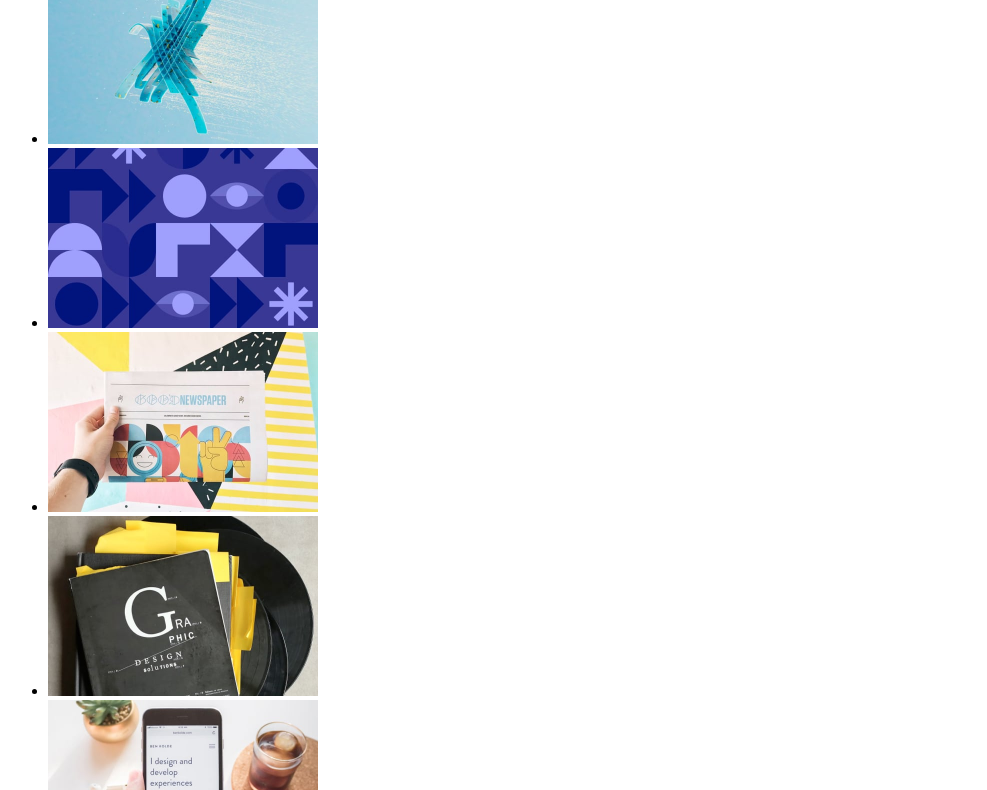
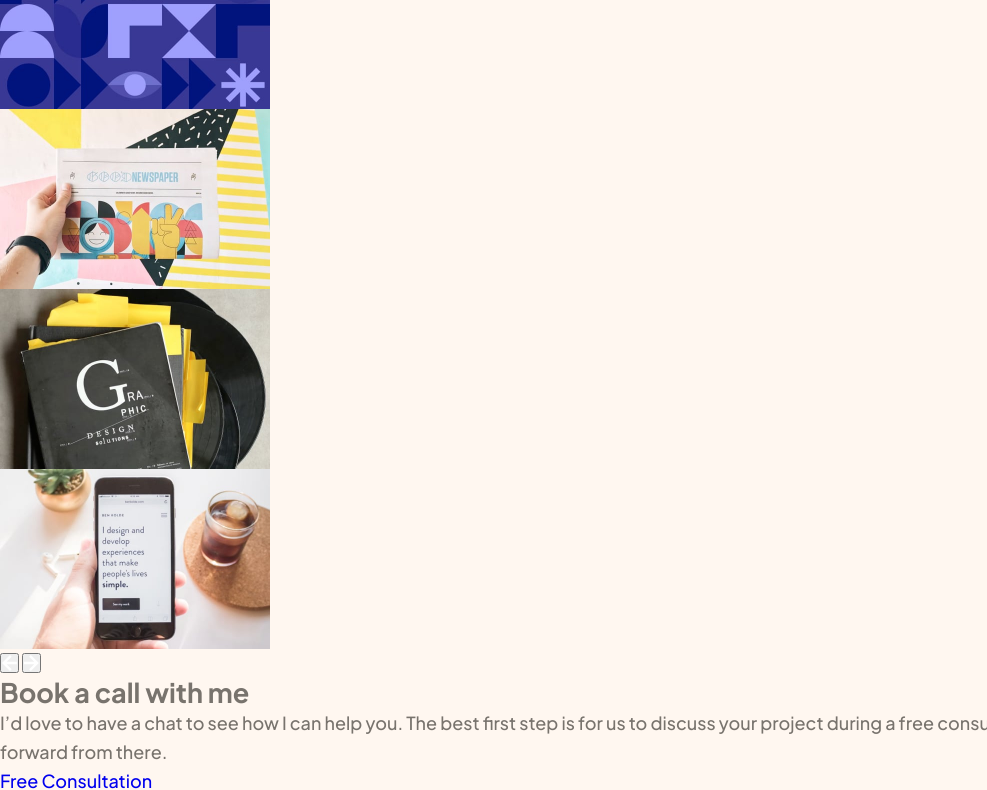
Before and after one commit to DocForLoop/design-portfolio-landing-page, a website built with Vite: page index.html in a window 1280 px wide. Shown: the part 1522-2312 px from the top of the page, without its empty margins (0-987 px from the left). Built offline with nearby package versions, Linux system fonts and the light colour scheme.

Commit message:
Add basic CSS styles

```diff
--- a/src/scss/global/_base.scss
+++ b/src/scss/global/_base.scss
@@ -0,0 +1,50 @@
+html {
+    font-size: 100%;
+}
+
+*, *::before, *::after {
+    box-sizing: border-box;
+}
+
+* {
+    margin: 0;
+    padding: 0;
+}
+
+body {
+    font-family: var(--ff-primary);
+    font-size: var(--fs-body);
+    font-weight: var(--fw-1);
+    line-height: var(--lh-body-mob);
+    color: var(--clr-body);
+    background-color: var(--clr-light);
+}
+
+h1, h2 {
+    line-height: 1.1;
+}
+
+p, li, figcaption {
+    text-wrap: pretty;
+}
+
+img, picture, video, canvas, svg {
+    display: block;
+    max-inline-size: 100%;
+}
+
+input, button, textarea, select {
+    font: inherit;
+}
+
+p, h1, h2, h3, h4, h5, h6 {
+    overflow-wrap: break-word;
+}
+
+h1, h2, h3, h4, h5, h6 {
+    text-wrap: balance;
+}
+
+a, a:visited, a:active {
+    text-decoration: none;
+}
--- a/src/scss/global/_colors.scss
+++ b/src/scss/global/_colors.scss
@@ -0,0 +1,11 @@
+:root {
+    --clr-graphic: hsl(252, 66%, 62%);
+    --clr-ui: hsl(28, 89%, 67%);
+    --clr-apps: hsl(0, 78%, 79%);
+    --clr-illust: hsl(7, 77%, 66%);
+    --clr-photo: hsl(172, 46%, 57%);
+    --clr-motion: hsl(314, 45%, 23%);
+    --clr-dark: hsl(0, 0%, 1%);
+    --clr-body: hsl(30, 5%, 45%);
+    --clr-light: hsl(28, 100%, 97%);
+}
--- a/src/scss/global/_mixins.scss
+++ b/src/scss/global/_mixins.scss
@@ -1 +1,38 @@
 @use './functions' as *;
+
+@mixin btn-dark {
+    border-radius: rem(28);
+    font-size: var(--fs-btn);
+    font-weight: var(--fw-2);
+    color: var(--clr-light);
+    background-color: var(--clr-dark);
+    transition: background-color 0.3s;
+
+    &:hover {
+        background-color: var(--clr-graphic);
+    }
+}
+
+@mixin btn-light {
+    border-radius: rem(28);
+    font-size: var(--fs-btn);
+    font-weight: var(--fw-2);
+    color: var(--clr-light);
+    background-color: var(--clr-illust);
+    transition: background-color 0.3s;
+
+    &:hover {
+        background-color: var(--clr-ui);
+    }
+}
+
+@mixin btn-arrow {
+    border-radius: 50%;
+    border: none;
+    background-color: var(--clr-dark);
+    transition: background-color 0.3s;
+
+    &:hover {
+        background-color: var(--clr-graphic);
+    }
+}
--- a/src/scss/global/_typography.scss
+++ b/src/scss/global/_typography.scss
@@ -1 +1,34 @@
 @use './functions' as *;
+
+@font-face {
+  font-display: swap;
+  font-family: 'Plus Jakarta Sans';
+  font-style: normal;
+  font-weight: 500;
+  src: url('../assets/fonts/plus-jakarta-sans-v8-latin-500.woff2') format('woff2');
+}
+
+
+@font-face {
+  font-display: swap;
+  font-family: 'Plus Jakarta Sans';
+  font-style: normal;
+  font-weight: 700;
+  src: url('../assets/fonts/plus-jakarta-sans-v8-latin-700.woff2') format('woff2');
+}
+
+:root {
+    --ff-primary: 'Plus Jakarta Sans', 'Segoe UI', Roboto, 'Helvetica Neue', Arial, sans-serif;
+    --fs-h1-mob-tab: #{fluid(36, 44, 375, 768, rem)};
+    --fs-h1-desk: #{fluid(44, 56, 768, 1440, rem)};
+    --fs-card: #{rem(24)};
+    --fs-h2-mob-tab: #{fluid(26, 32, 375, 768, rem)};
+    --fs-h2-desk: #{fluid(32, 40, 768, 1440, rem)};
+    --fs-slider-title: #{fluid(24, 32, 375, 768, rem)};
+    --fs-btn: #{fluid(14, 16, 375, 768, rem)};
+    --fs-body: #{fluid(16, 18, 375, 768, rem)};
+    --fw-1: 500;
+    --fw-2: 700;
+    --lh-body-mob: calc(26/16);
+    --lh-body-desk: calc(28/18);
+}
```
Also changed, not shown: index.html (+5 -2 lines), src/assets/fonts/plus-jakarta-sans-v8-latin-500.woff2 (added), src/assets/fonts/plus-jakarta-sans-v8-latin-700.woff2 (added).
